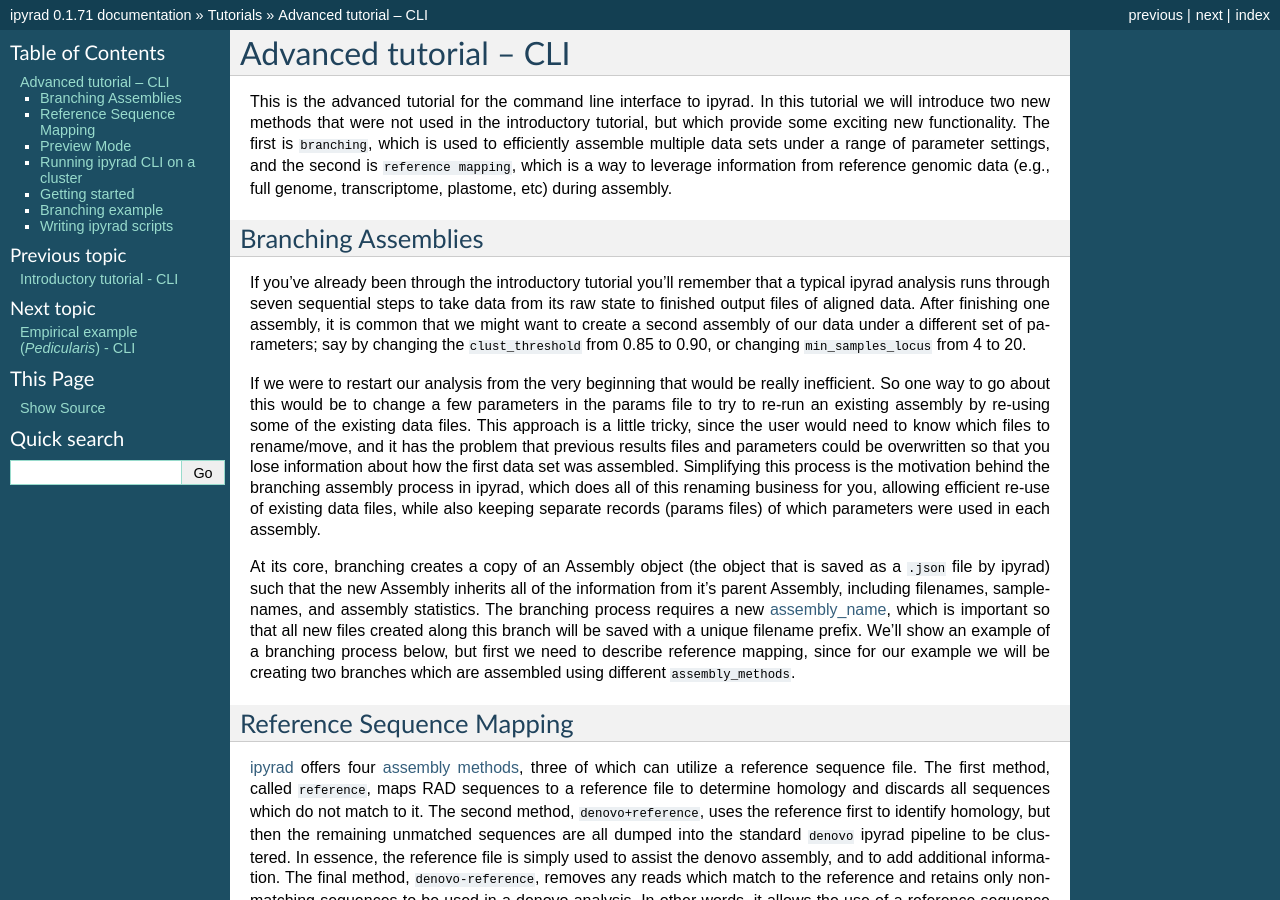
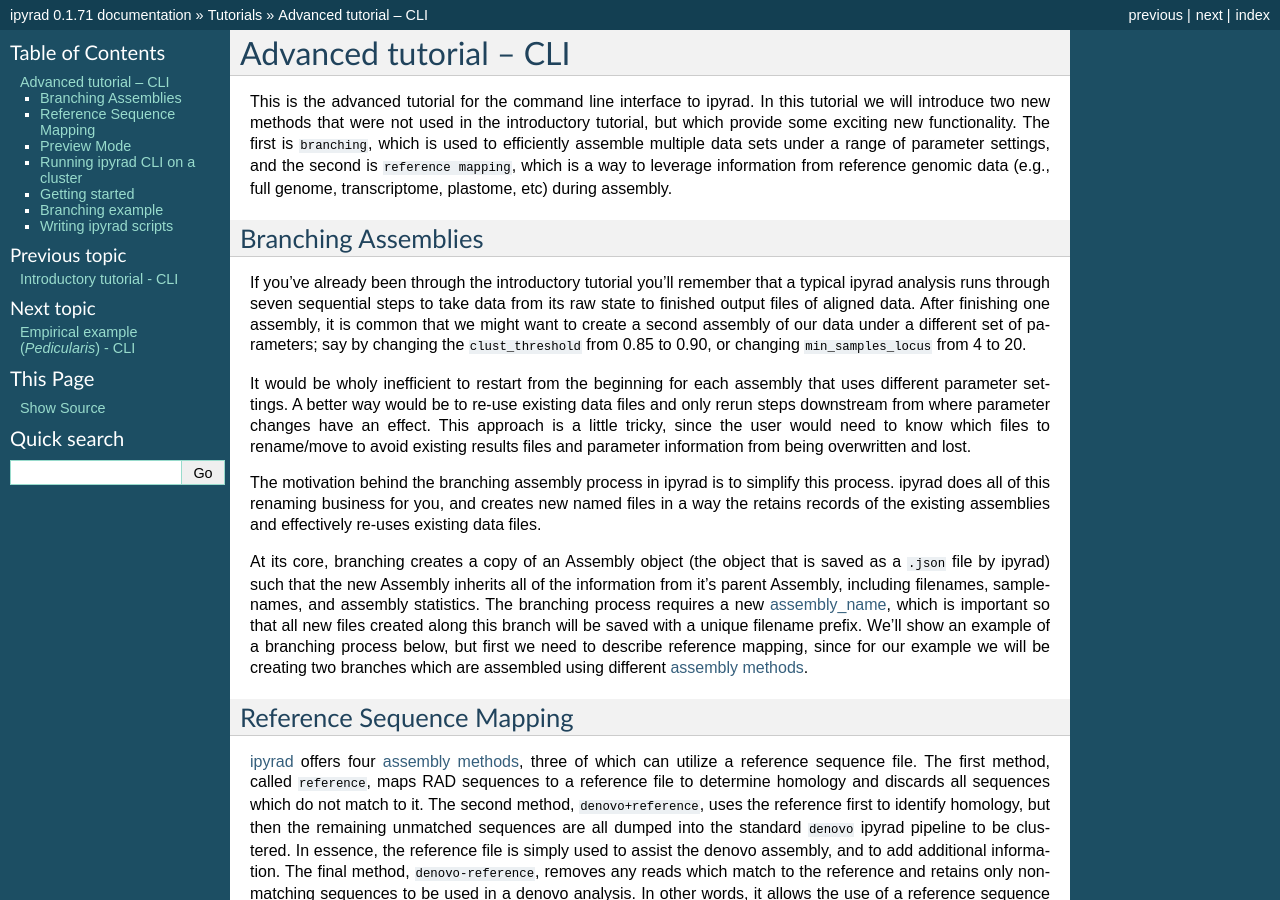
Before and after one commit to dereneaton/ipyrad, a Sphinx documentation site: the page built from docs/tutorial_advanced_cli.rst, in a window 1280 px wide and 900 px high. Built offline with Sphinx 7.4.7, drawn with Linux system fonts in a browser that asks for light colours; pages that are not in the unit, such as notebooks, are missing from menus; the version number is read from the project's files by our own code.

Commit message:
docs update

```diff
--- a/docs/tutorial_advanced_cli.rst
+++ b/docs/tutorial_advanced_cli.rst
@@ -26,16 +26,17 @@ second assembly of our data under a different set of parameters;
 say by changing the ``clust_threshold`` from 0.85 to 0.90, or changing
 ``min_samples_locus`` from 4 to 20.
 
-If we were to restart our analysis from the very beginning that would be really
-inefficient. So one way to go about this would be to change a few parameters in
-the params file to try to re-run an existing assembly by re-using some of the
-existing data files. This approach is a little tricky, since the user would need
-to know which files to rename/move, and it has the problem that previous results
-files and parameters could be overwritten so that you lose information about how
-the first data set was assembled. Simplifying this process is the motivation
-behind the branching assembly process in ipyrad, which does all of this renaming
-business for you, allowing efficient re-use of existing data files, while also
-keeping separate records (params files) of which parameters were used in each assembly.
+It would be wholy inefficient to restart from the beginning for each assembly
+that uses different parameter settings. A better way would be to re-use existing
+data files and only rerun steps downstream from where parameter changes have
+an effect. This approach is a little tricky, since the user would need
+to know which files to rename/move to avoid existing results files and parameter
+information from being overwritten and lost.
+
+The motivation behind the branching assembly process in ipyrad is to simplify
+this process. ipyrad does all of this renaming business for you, and creates
+new named files in a way the retains records of the existing assemblies and
+effectively re-uses existing data files.
 
 At its core, branching creates a copy of an Assembly object (the object that is
 saved as a ``.json`` file by ipyrad) such that the new Assembly inherits all of
@@ -45,7 +46,8 @@ new :ref:`assembly_name<assembly_name>`, which is important so that all new file
 created along this branch will be saved with a unique filename prefix.
 We'll show an example of a branching process below, but first we need to
 describe reference mapping, since for our example we will be creating two
-branches which are assembled using different ``assembly_methods``.
+branches which are assembled using different
+:ref:`assembly methods<assembly_methods>`.
 
 
 Reference Sequence Mapping
```
